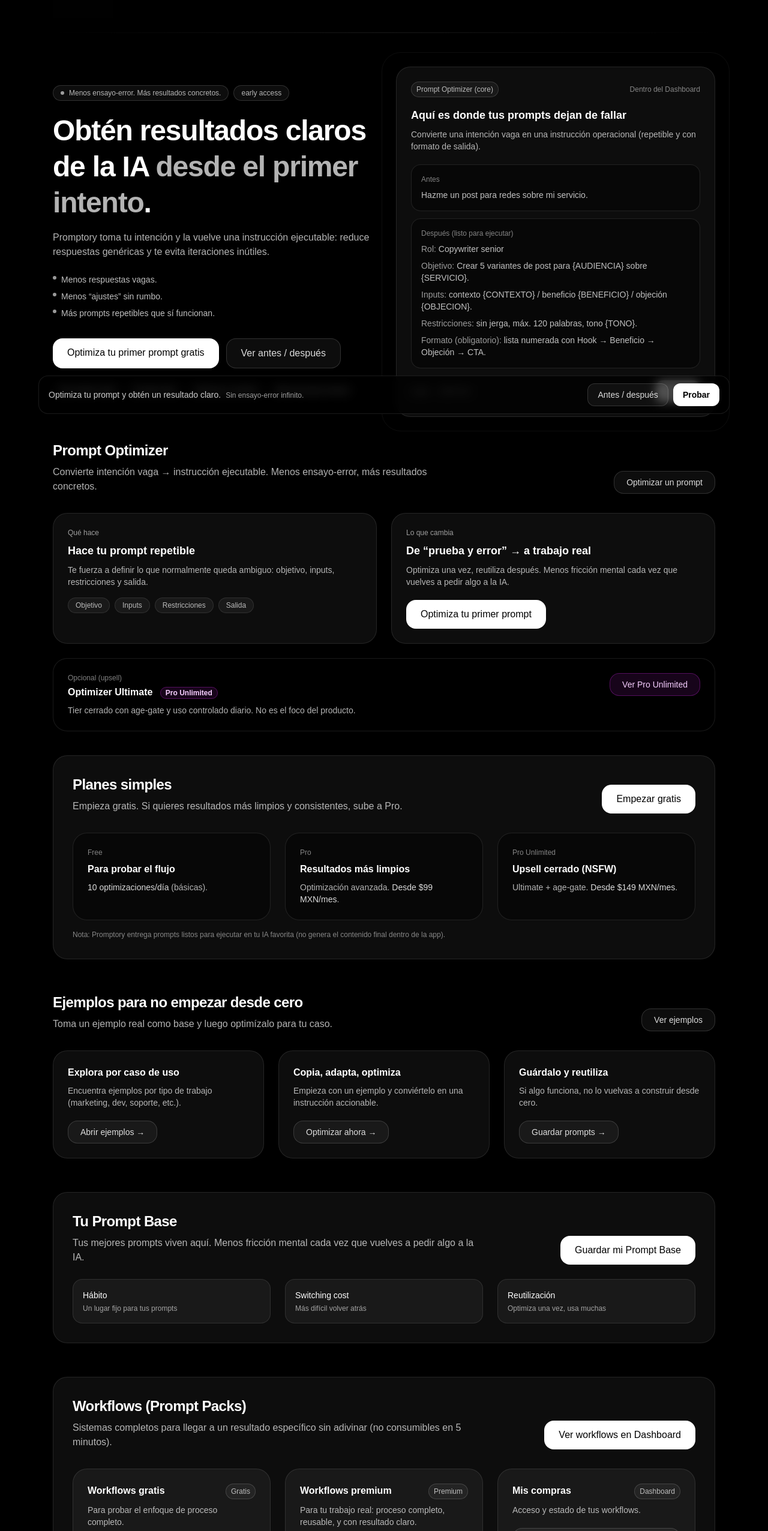
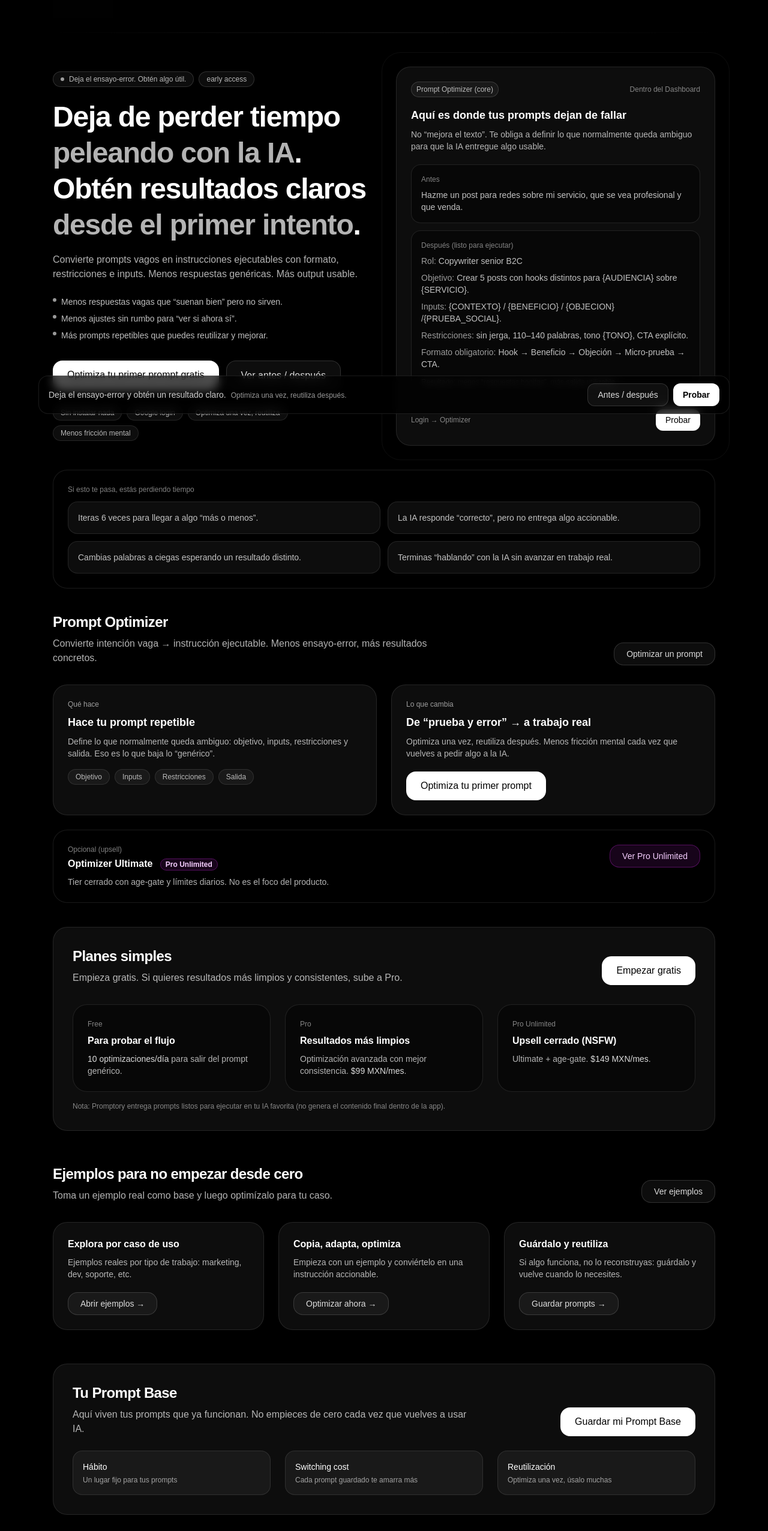
Before and after one commit to Abetar/promptory-ai, a Next.js app: page / in a window 1280 px wide. Shown: the part 94-2646 px from the top of the page at 60% size. Built offline with nearby package versions, Linux system fonts and the light colour scheme.

Commit message:
adding a new landing page

```diff
--- a/app/page.tsx
+++ b/app/page.tsx
@@ -20,19 +20,19 @@ export default function LandingPage() {
   const faq = [
     {
       q: "¿Qué es Promptory AI en una sola frase?",
-      a: "Una herramienta para obtener resultados claros de la IA desde el primer intento, convirtiendo prompts vagos en instrucciones accionables.",
+      a: "Obtén resultados claros de la IA desde el primer intento: convierte prompts vagos en instrucciones ejecutables y reutilizables.",
     },
     {
       q: "¿Qué hace exactamente el Prompt Optimizer?",
-      a: "Estructura tu intención en un prompt listo para ejecutar: objetivo, inputs, restricciones y formato de salida para reducir respuestas genéricas.",
+      a: "Toma tu intención y la vuelve un prompt operativo con objetivo, inputs, restricciones y formato de salida. Menos respuestas genéricas, más resultados concretos.",
     },
     {
       q: "¿Qué papel tiene el repositorio de prompts?",
-      a: "Es el punto de partida: ejemplos reales para no empezar desde cero. El core del producto es optimizar y reutilizar prompts que sí funcionan.",
+      a: "Es el punto de partida para no empezar desde cero: ejemplos reales que puedes adaptar y optimizar.",
     },
     {
       q: "¿Qué son los Workflows (Prompt Packs)?",
-      a: "Procesos completos para llegar a un resultado específico sin adivinar. No son prompts sueltos: son un sistema de inicio → salida final.",
+      a: "Workflows completos para llegar a un resultado específico sin adivinar. No son prompts sueltos: son un sistema de inicio → salida final.",
     },
   ];
 
@@ -48,7 +48,7 @@ export default function LandingPage() {
     operatingSystem: "Web",
     url: siteUrl,
     description:
-      "Herramienta para obtener resultados claros de la IA desde el primer intento: convierte prompts vagos en instrucciones accionables y repetibles.",
+      "Herramienta para obtener resultados claros de la IA desde el primer intento: convierte prompts vagos en instrucciones ejecutables y repetibles.",
     offers: {
       "@type": "AggregateOffer",
       priceCurrency: "MXN",
@@ -101,36 +101,41 @@ export default function LandingPage() {
               <div className="flex flex-wrap gap-2">
                 <span className="inline-flex items-center gap-2 text-xs rounded-full border border-white/15 bg-white/5 px-3 py-1 text-white/70">
                   <span className="h-1.5 w-1.5 rounded-full bg-white/60" />
-                  Menos ensayo-error. Más resultados concretos.
+                  Deja el ensayo-error. Obtén algo útil.
                 </span>
                 <span className="inline-flex text-xs rounded-full border border-white/15 bg-white/5 px-3 py-1 text-white/70">
                   early access
                 </span>
               </div>
 
+              {/* ✅ Headline más agresivo: dolor → resultado */}
               <h1 className="mt-5 text-4xl md:text-5xl font-semibold tracking-tight leading-tight">
-                Obtén resultados claros de la IA{" "}
+                Deja de perder tiempo{" "}
+                <span className="text-white/70">peleando con la IA</span>.
+                <br />
+                Obtén resultados claros{" "}
                 <span className="text-white/70">desde el primer intento</span>.
               </h1>
 
+              {/* ✅ Subheadline más corto y más “outcome” */}
               <p className="mt-4 text-white/70 max-w-xl">
-                Promptory toma tu intención y la vuelve una instrucción
-                ejecutable: reduce respuestas genéricas y te evita iteraciones
-                inútiles.
+                Convierte prompts vagos en instrucciones ejecutables con formato,
+                restricciones e inputs. Menos respuestas genéricas. Más output
+                usable.
               </p>
 
               <div className="mt-6 grid gap-2 text-sm text-white/75">
                 <div className="flex items-start gap-2">
                   <span className="mt-1 h-1.5 w-1.5 rounded-full bg-white/60" />
-                  Menos respuestas vagas.
+                  Menos respuestas vagas que “suenan bien” pero no sirven.
                 </div>
                 <div className="flex items-start gap-2">
                   <span className="mt-1 h-1.5 w-1.5 rounded-full bg-white/60" />
-                  Menos “ajustes” sin rumbo.
+                  Menos ajustes sin rumbo para “ver si ahora sí”.
                 </div>
                 <div className="flex items-start gap-2">
                   <span className="mt-1 h-1.5 w-1.5 rounded-full bg-white/60" />
-                  Más prompts repetibles que sí funcionan.
+                  Más prompts repetibles que puedes reutilizar y mejorar.
                 </div>
               </div>
 
@@ -152,7 +157,7 @@ export default function LandingPage() {
               <div className="mt-6 flex flex-wrap gap-2">
                 <TrustPill>Sin instalar nada</TrustPill>
                 <TrustPill>Google login</TrustPill>
-                <TrustPill>Optimiza y reutiliza</TrustPill>
+                <TrustPill>Optimiza una vez, reutiliza</TrustPill>
                 <TrustPill>Menos fricción mental</TrustPill>
               </div>
             </div>
@@ -173,16 +178,19 @@ export default function LandingPage() {
                   Aquí es donde tus prompts dejan de fallar
                 </h3>
                 <p className="mt-2 text-sm text-white/70">
-                  Convierte una intención vaga en una instrucción operacional
-                  (repetible y con formato de salida).
+                  No “mejora el texto”. Te obliga a definir lo que normalmente
+                  queda ambiguo para que la IA entregue algo usable.
                 </p>
 
                 <div className="mt-5 grid gap-3">
+                  {/* ✅ “Antes” más real (vergonzoso) */}
                   <div className="rounded-2xl border border-white/10 bg-black/40 p-4 text-sm text-white/75">
                     <p className="text-xs text-white/50 mb-2">Antes</p>
-                    Hazme un post para redes sobre mi servicio.
+                    Hazme un post para redes sobre mi servicio, que se vea
+                    profesional y que venda.
                   </div>
 
+                  {/* ✅ “Después” más operacional y con payoff */}
                   <div className="rounded-2xl border border-white/10 bg-black/40 p-4 text-sm text-white/75">
                     <p className="text-xs text-white/50 mb-2">
                       Después (listo para ejecutar)
@@ -190,29 +198,33 @@ export default function LandingPage() {
                     <div className="space-y-2">
                       <p>
                         <span className="text-white/60">Rol:</span> Copywriter
-                        senior
+                        senior B2C
                       </p>
                       <p>
                         <span className="text-white/60">Objetivo:</span> Crear 5
-                        variantes de post para {"{AUDIENCIA}"} sobre{" "}
+                        posts con hooks distintos para {"{AUDIENCIA}"} sobre{" "}
                         {"{SERVICIO}"}.
                       </p>
                       <p>
-                        <span className="text-white/60">Inputs:</span> contexto{" "}
-                        {"{CONTEXTO}"} / beneficio {"{BENEFICIO}"} / objeción{" "}
-                        {"{OBJECION}"}.
+                        <span className="text-white/60">Inputs:</span>{" "}
+                        {"{CONTEXTO}"} / {"{BENEFICIO}"} / {"{OBJECION}"} /
+                        {"{PRUEBA_SOCIAL}"}.
                       </p>
                       <p>
                         <span className="text-white/60">Restricciones:</span>{" "}
-                        sin jerga, máx. 120 palabras, tono {"{TONO}"}.
+                        sin jerga, 110–140 palabras, tono {"{TONO}"}, CTA
+                        explícito.
                       </p>
                       <p>
                         <span className="text-white/60">
-                          Formato (obligatorio):
+                          Formato obligatorio:
                         </span>{" "}
-                        lista numerada con Hook → Beneficio → Objeción → CTA.
+                        Hook → Beneficio → Objeción → Micro-prueba → CTA.
                       </p>
                     </div>
+                    <p className="mt-3 text-xs text-white/50">
+                      Resultado: menos “respuestas bonitas”, más salida utilizable.
+                    </p>
                   </div>
                 </div>
 
@@ -233,6 +245,25 @@ export default function LandingPage() {
                 className="pointer-events-none absolute -inset-6 rounded-[2rem] border border-white/5"
                 aria-hidden="true"
               />
+            </div>
+          </div>
+
+          {/* ✅ BLOQUE “problema” corto debajo del hero (sube conversión) */}
+          <div className="mt-10 rounded-3xl border border-white/10 bg-black/40 p-6">
+            <p className="text-xs text-white/50">Si esto te pasa, estás perdiendo tiempo</p>
+            <div className="mt-3 grid grid-cols-1 md:grid-cols-2 gap-3 text-sm text-white/75">
+              <div className="rounded-2xl border border-white/10 bg-white/5 p-4">
+                Iteras 6 veces para llegar a algo “más o menos”.
+              </div>
+              <div className="rounded-2xl border border-white/10 bg-white/5 p-4">
+                La IA responde “correcto”, pero no entrega algo accionable.
+              </div>
+              <div className="rounded-2xl border border-white/10 bg-white/5 p-4">
+                Cambias palabras a ciegas esperando un resultado distinto.
+              </div>
+              <div className="rounded-2xl border border-white/10 bg-white/5 p-4">
+                Terminas “hablando” con la IA sin avanzar en trabajo real.
+              </div>
             </div>
           </div>
         </div>
@@ -266,8 +297,8 @@ export default function LandingPage() {
                 Hace tu prompt repetible
               </h3>
               <p className="mt-2 text-sm text-white/70">
-                Te fuerza a definir lo que normalmente queda ambiguo: objetivo,
-                inputs, restricciones y salida.
+                Define lo que normalmente queda ambiguo: objetivo, inputs,
+                restricciones y salida. Eso es lo que baja lo “genérico”.
               </p>
               <div className="mt-4 flex flex-wrap gap-2">
                 <Chip>Objetivo</Chip>
@@ -309,8 +340,8 @@ export default function LandingPage() {
                   </span>
                 </p>
                 <p className="mt-2 text-sm text-white/70 max-w-2xl">
-                  Tier cerrado con age-gate y uso controlado diario. No es el
-                  foco del producto.
+                  Tier cerrado con age-gate y límites diarios. No es el foco del
+                  producto.
                 </p>
               </div>
               <Link
@@ -356,7 +387,7 @@ export default function LandingPage() {
                   <span className="font-medium text-white/85">
                     10 optimizaciones/día
                   </span>{" "}
-                  (básicas).
+                  para salir del prompt genérico.
                 </p>
               </div>
 
@@ -366,9 +397,9 @@ export default function LandingPage() {
                   Resultados más limpios
                 </p>
                 <p className="mt-2 text-sm text-white/70">
-                  Optimización avanzada.{" "}
+                  Optimización avanzada con mejor consistencia.{" "}
                   <span className="font-medium text-white/85">
-                    Desde $99 MXN/mes
+                    $99 MXN/mes
                   </span>
                   .
                 </p>
@@ -382,7 +413,7 @@ export default function LandingPage() {
                 <p className="mt-2 text-sm text-white/70">
                   Ultimate + age-gate.{" "}
                   <span className="font-medium text-white/85">
-                    Desde $149 MXN/mes
+                    $149 MXN/mes
                   </span>
                   .
                 </p>
@@ -420,7 +451,7 @@ export default function LandingPage() {
           <div className="mt-8 grid grid-cols-1 md:grid-cols-3 gap-6">
             <FeatureCard
               title="Explora por caso de uso"
-              desc="Encuentra ejemplos por tipo de trabajo (marketing, dev, soporte, etc.)."
+              desc="Ejemplos reales por tipo de trabajo: marketing, dev, soporte, etc."
               cta="Abrir ejemplos"
             />
             <FeatureCard
@@ -430,7 +461,7 @@ export default function LandingPage() {
             />
             <FeatureCard
               title="Guárdalo y reutiliza"
-              desc="Si algo funciona, no lo vuelvas a construir desde cero."
+              desc="Si algo funciona, no lo reconstruyas: guárdalo y vuelve cuando lo necesites."
               cta="Guardar prompts"
             />
           </div>
@@ -447,8 +478,8 @@ export default function LandingPage() {
                   Tu Prompt Base
                 </h2>
                 <p className="mt-2 text-white/70 max-w-2xl">
-                  Tus mejores prompts viven aquí. Menos fricción mental cada vez
-                  que vuelves a pedir algo a la IA.
+                  Aquí viven tus prompts que ya funcionan. No empieces de cero
+                  cada vez que vuelves a usar IA.
                 </p>
               </div>
 
@@ -464,11 +495,11 @@ export default function LandingPage() {
               <MiniStat title="Hábito" desc="Un lugar fijo para tus prompts" />
               <MiniStat
                 title="Switching cost"
-                desc="Más difícil volver atrás"
+                desc="Cada prompt guardado te amarra más"
               />
               <MiniStat
                 title="Reutilización"
-                desc="Optimiza una vez, usa muchas"
+                desc="Optimiza una vez, úsalo muchas"
               />
             </div>
           </div>
@@ -485,8 +516,8 @@ export default function LandingPage() {
                   Workflows (Prompt Packs)
                 </h2>
                 <p className="mt-2 text-white/70 max-w-2xl">
-                  Sistemas completos para llegar a un resultado específico sin
-                  adivinar (no consumibles en 5 minutos).
+                  Workflows completos para llegar a un resultado específico sin
+                  improvisar. Dirección + estructura + salida clara.
                 </p>
               </div>
 
@@ -501,17 +532,17 @@ export default function LandingPage() {
             <div className="mt-8 grid grid-cols-1 md:grid-cols-3 gap-6">
               <PackCard
                 title="Workflows gratis"
-                desc="Para probar el enfoque de proceso completo."
+                desc="Para probar el enfoque y entender el sistema de inicio → salida."
                 tag="free"
               />
               <PackCard
                 title="Workflows premium"
-                desc="Para tu trabajo real: proceso completo, reusable, y con resultado claro."
+                desc="Para trabajo real: proceso completo, reutilizable y orientado a un resultado."
                 tag="premium"
               />
               <PackCard
                 title="Mis compras"
-                desc="Acceso y estado de tus workflows."
+                desc="Acceso y estado de tus workflows (sin perder lo que ya te funciona)."
                 tag="dashboard"
               />
             </div>
@@ -608,9 +639,9 @@ export default function LandingPage() {
         <div className="mx-auto max-w-6xl">
           <div className="rounded-2xl border border-white/10 bg-black/70 backdrop-blur px-4 py-2 sm:py-3 flex flex-col sm:flex-row sm:items-center sm:justify-between gap-2 sm:gap-3">
             <div className="text-sm text-white/80">
-              Optimiza tu prompt y obtén un resultado claro.
+              Deja el ensayo-error y obtén un resultado claro.
               <span className="ml-2 text-white/60 text-xs hidden sm:inline">
-                Sin ensayo-error infinito.
+                Optimiza una vez, reutiliza después.
               </span>
             </div>
             <div className="flex gap-2">
```
